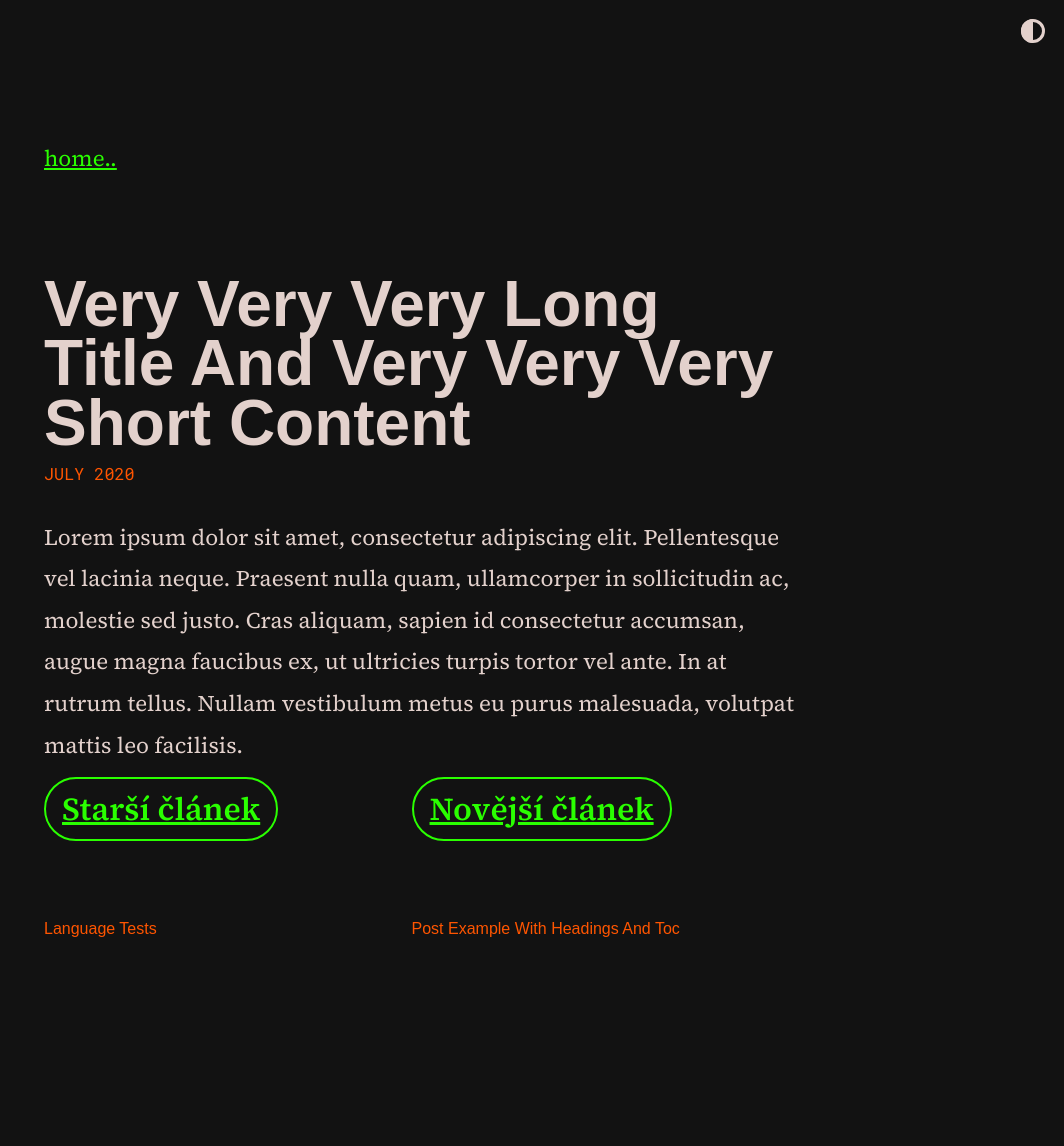
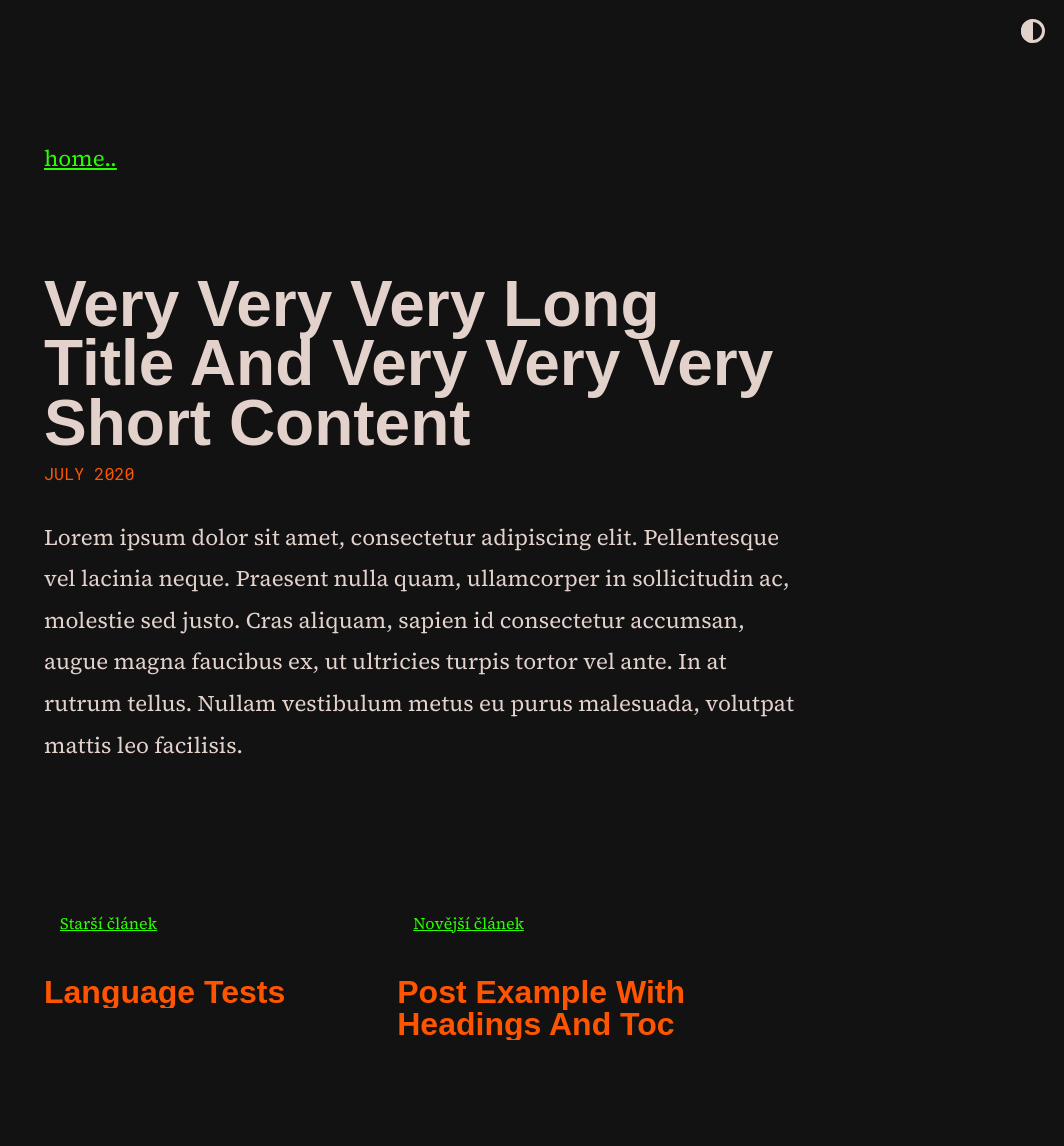
Before and after one commit to scherrer-txt/bts, a Jekyll site: the page built from _posts/2020-07-08-very-very-very-long-title-and-very-very-very-short-content.md, in a window 1280 px wide. Shown: the whole page, without its empty margins (216-1280 px from the left). Built offline with Jekyll 4.4.1, drawn with Linux system fonts in a browser that asks for light colours; some web fonts are replaced; before the commit the page ends 1051 px from its top, so only the background shows below that.

Commit message:
Update moonwalk.scss

```diff
--- a/_sass/moonwalk.scss
+++ b/_sass/moonwalk.scss
@@ -319,30 +319,37 @@ p code, li code {
 }
 
 //Pagination
+.post-navigation {
+  display: flex;
+  justify-content: space-between;
+}
+
 .pagination {
-  display: inline-block;
+  flex: 0 0 auto; /* Prevent the items from growing or shrinking */
+  max-width: calc(50% - 10px); /* Adjust the width as needed */
   margin-right: 5em;
+  margin-top: 5em;
 }
 
 .prev-button,
 .next-button {
-  border: 2px var(--links) solid;
-  border-radius: 50px;
   padding: 0.5rem 1rem;
   margin-right: 0.5em;
-  font-size: 2rem;
-  font-weight: 600;
+  font-size: 1rem;
 }
 
 .post-title-previous,
 .post-title-next {
   color: var(--text-secondary);
   font-family: "roc-grotesk-wide", sans-serif;
-  font-size: 1rem;
-  font-weight: 400;
+  font-size: 2rem;
+  font-weight: 600;
   line-height: 2rem;
-  margin-top: 5rem;
+  margin-top: 2rem;
   margin-bottom: 1rem;
+  white-space: normal; /* Allow text wrapping */
+  overflow: hidden; /* Hide overflowing text */
+  text-overflow: ellipsis; /* Display ellipsis for overflow */
 }
 
 
```
